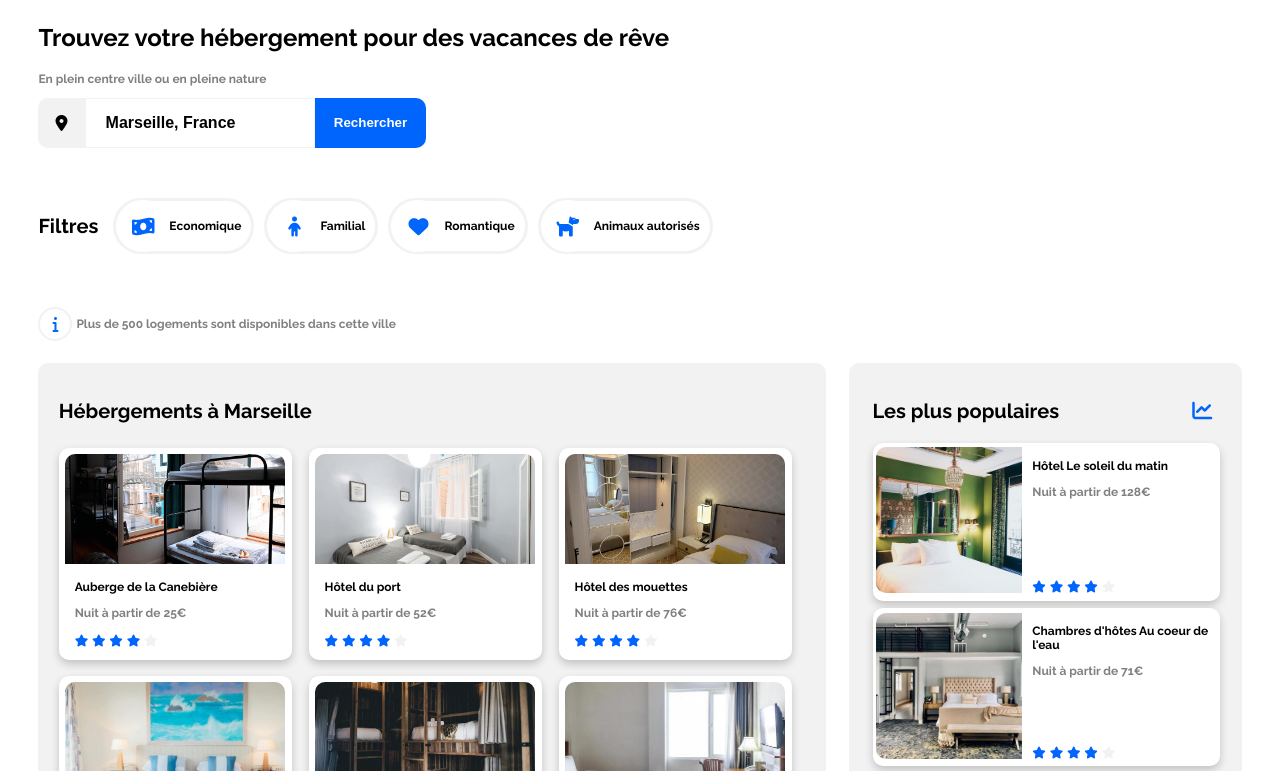
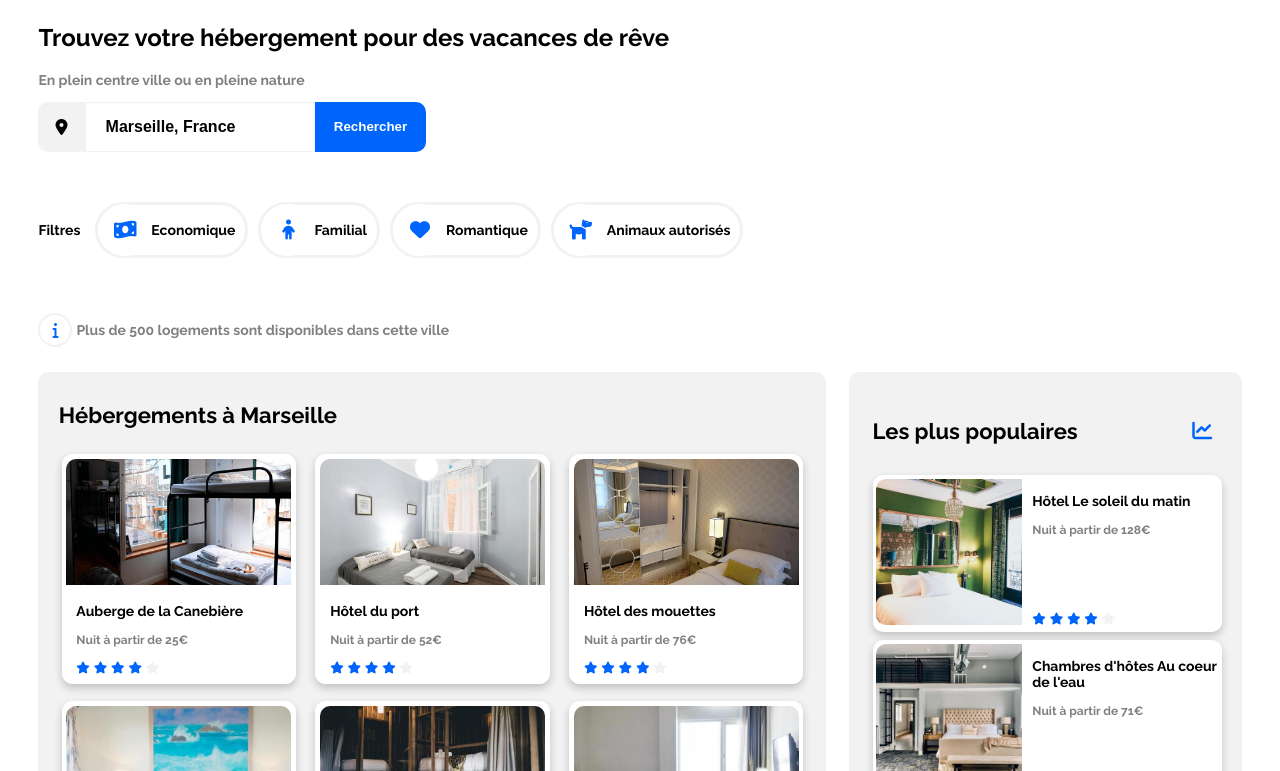
Before and after one commit to Philhey49/Heyraud_Philippe_1_Booki_122022, a plain HTML site: page index.html in a window 1280 px wide. Shown: the part 62-833 px from the top of the page. Drawn offline with Linux system fonts and the light colour scheme.

Commit message:
Version complète finale

```diff
--- a/index.html
+++ b/index.html
@@ -42,7 +42,7 @@
             </form>
             <!-- partie filtres -->
             <div id="filter">
-                <div class="filterTitle"><h2>Filtres</h2></div>
+                <div class="filterTitle"><h3>Filtres</h3></div>
                 <!-- définition des filtres -->
                 <div id="AllChoice">
                     <div class="filterChoice">
--- a/style.css
+++ b/style.css
@@ -8,25 +8,29 @@ h1{
     font-size: 24px;
 }
 h2{
-    font-size: 20px;
+    font-size: 22px;
     color: black;
 }
 h3{
-    font-size: 12px;
+    font-size: 14px;
     color: black;
 }
 p{
     color: grey;
-    font-size: 12px;
+    font-size: 14px;
 }
 .desktop p{
     font-size: 12px;
+}
+.desktop h3{
+    font-size: 14px;
 }
 a{
     font-size: 12px;
 }
 p a{
     color: grey;
+    font-size: 14px;
 }
 .decoration {
     text-decoration: none;
@@ -94,6 +98,7 @@ header a:hover{
     width: 64px;
     margin: 0%;
     padding: 0%;
+    border-radius: 0%;
 }
 main{
     margin: 2%;
@@ -198,7 +203,7 @@ main{
     padding-right: 10px;
     margin-left: 0px;
     border-radius: 0 25px 25px 0;
-    font-size: 12px;
+    font-size: 14px;
     font-weight: bold;
     align-items: center;
     justify-content: flex-start;
@@ -268,12 +273,12 @@ main{
     flex-direction: row;
     flex-wrap: wrap;
     align-content: stretch;
-    justify-content: stretch;
+    justify-content: space-evenly;
 }
 /* gestion de l'image de la carte */
 img{
-    width: 99.5%;
-    height: 55%;
+    width: 100%;
+    height: 57%;
     border-top-left-radius: 10px;
     border-top-right-radius: 10px;
 }
@@ -283,11 +288,11 @@ img{
 }
 /* carte hébergement */
 .cardLodging{
-    width: 29%;
-    height: 200px;
+    width: 29.4%;
+    height: 220px;
     background-color: white;
     border-radius: 10px;
-    border-width: 2px ;
+    border-width: 1px ;
     border-style: solid;
     border-color: white;
     padding: 0.5%;
@@ -312,7 +317,7 @@ img{
     flex-direction: column;
     align-items: stretch;
     align-content: stretch;
-    justify-content: stretch;
+    justify-content: space-evenly;
 }
 /* partie Titre de la section "les plus populaires" */
 .TitlePopular {
@@ -322,11 +327,13 @@ img{
 /* Ensemble des cartes */
 .cardsPopular{
     flex-direction: column;
-    justify-content: space-between;
+    flex-wrap: wrap;
+    align-content: stretch;
+    justify-content: space-evenly;
 }
 /* carte "les plus populaires" */
 .cardPopular{
-    width: 96%;
+    width: 96.8%;
     height: 150px;
     background-color: white;
     border-radius: 10px;
@@ -462,9 +469,11 @@ img{
     }
     .cardsPopular{
         flex-direction: row;
+        justify-content: space-evenly;
+        margin: 0%;
     }
     .cardPopular{
-        width: 30%;
+        width: 29%;
     }
     .cardActivity{
         height: 260px;
@@ -575,7 +584,6 @@ img{
     }
     .cardLodging{
         width: 100%;
-        height: 200px;
     }
     #Activitys{
         margin-top: 40px;
```
